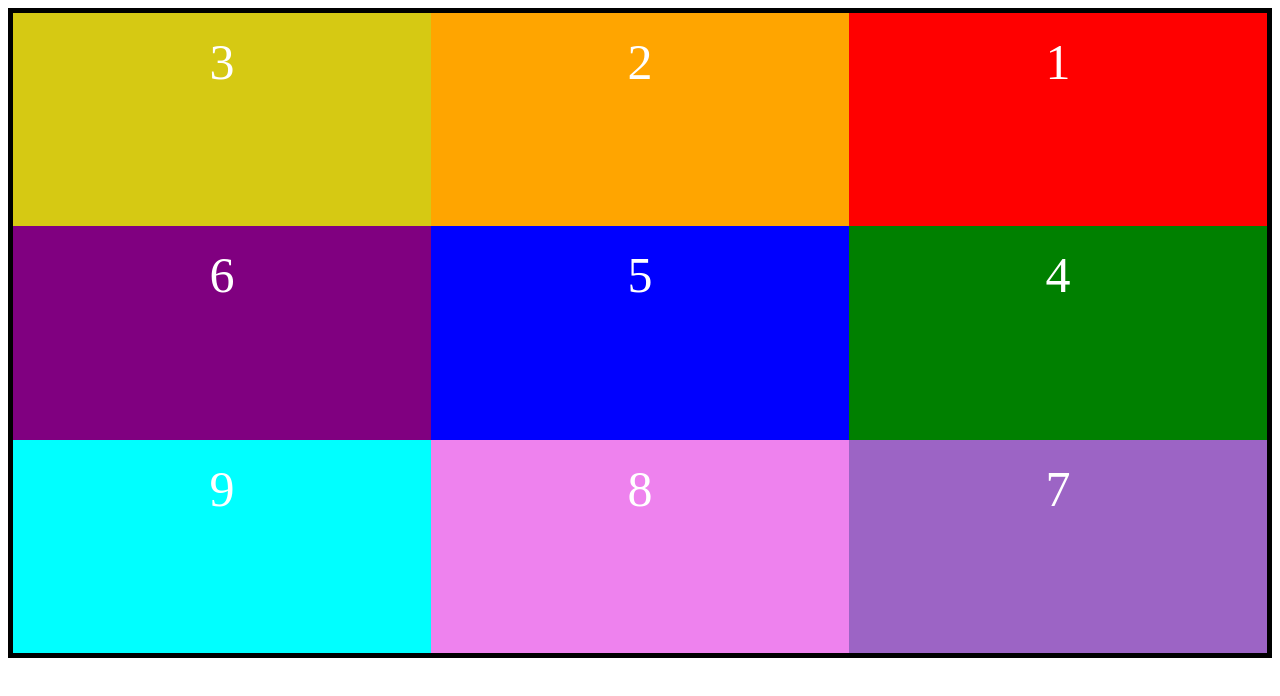
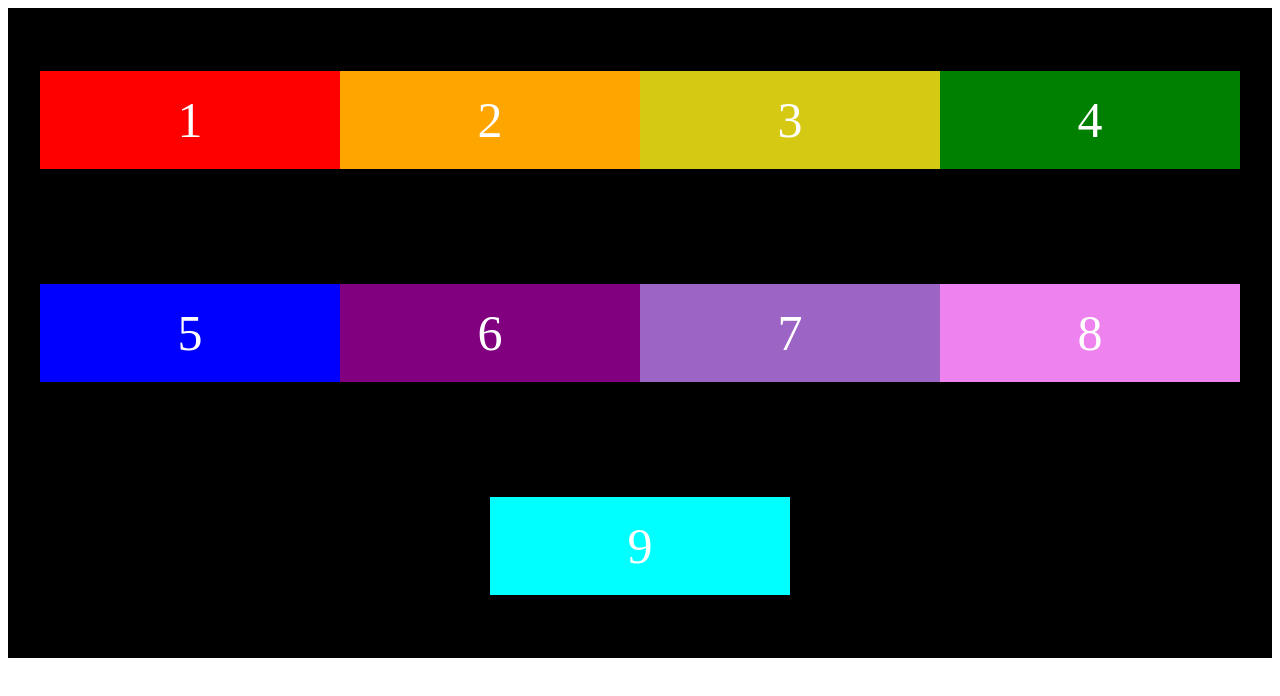
Before and after one commit to croberembt/everything-css, a React (Create React App) app: page / in a window 1280 px wide. Shown: the top 696 px of the page. Built offline with nearby package versions, Linux system fonts and the light colour scheme.

Commit message:
practiced flexbox

```diff
--- a/src/components/Flexbox.css
+++ b/src/components/Flexbox.css
@@ -1,11 +1,15 @@
 .flexbox .box {
+  display: flex;
   font-size: 5rem;
   color: white;
   padding: 2rem;
+  justify-content: center;
+  align-items: center;
   text-align: center;
   box-sizing: border-box;
   background-color: black;
-  width: 33.333333%;
+  width: 300px;
+  /* height: 40vh; */
 }
 
 .flexbox .box-1 {
@@ -45,9 +49,12 @@
 }
 
 .flexbox .box-container {
-  flex-direction: row-reverse;
+  display: flex;
+  flex-direction: row;
   flex-wrap: wrap;
-  display: flex;
+  justify-content: center;
+  align-items: center;
+  align-content: space-around;
   border: .5rem solid black;
   background-color: black;
   height: 80vh;
```
